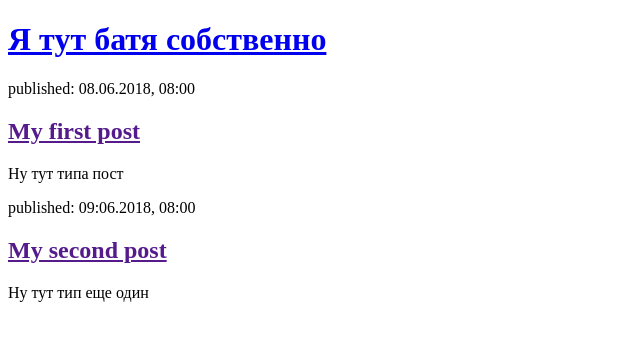
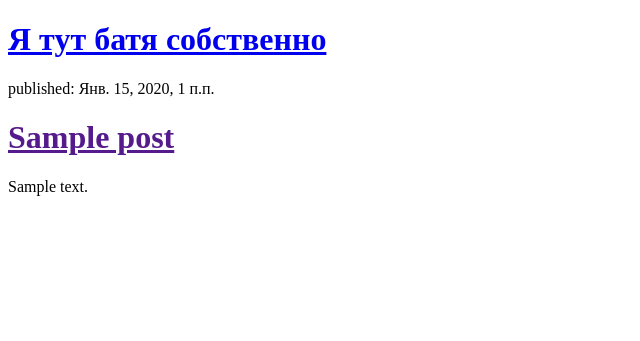
Before and after one commit to pivaszbs/Django-blog, a Django app: page / in a window 1280 px wide. Shown: the top 341 px of the page, without its empty margins (0-640 px from the left). Run offline with Django 3.2, Linux system fonts and the light colour scheme; tables that the repository leaves empty hold one stand-in row (values such as "Sample post").

Commit message:
Modifed templated to display posts from database.

```diff
--- a/blog/templates/blog/post_list.html
+++ b/blog/templates/blog/post_list.html
@@ -7,16 +7,15 @@
 	<div>
 		<h1><a href="/"><strong>Я тут батя собственно</strong></a></h1>
 	</div>
-	<div>
-		<p>published: 08.06.2018, 08:00</p>
-		<h2><a href="">My first post</a></h2>
-		<p>Ну тут типа пост</p>
-	</div>
 
-	<div>
-		<p>published: 09:06.2018, 08:00</p>
-		<h2><a href="">My second post</a></h2>
-		<p>Ну тут тип еще один</p>
-	</div>
+
+	{% for post in posts %}
+		<div>
+			<p>published: {{ post.published_date }}</p>
+    		<h1><a href=""> {{ post.title }}</a></h1>
+    		<p>{{ post.text|linebreaksbr }}</p>
+    	</div>
+	{% endfor %}
+
 </body>
 </html>
--- a/blog/views.py
+++ b/blog/views.py
@@ -1,5 +1,8 @@
 from django.shortcuts import render
+from .models import Post
+from django.utils import timezone
 
 def post_list(request):
-	return render(request, 'blog/post_list.html', {})
+	posts = Post.objects.all()
+	return render(request, 'blog/post_list.html', {'posts' : posts})
 # Create your views here.
```
